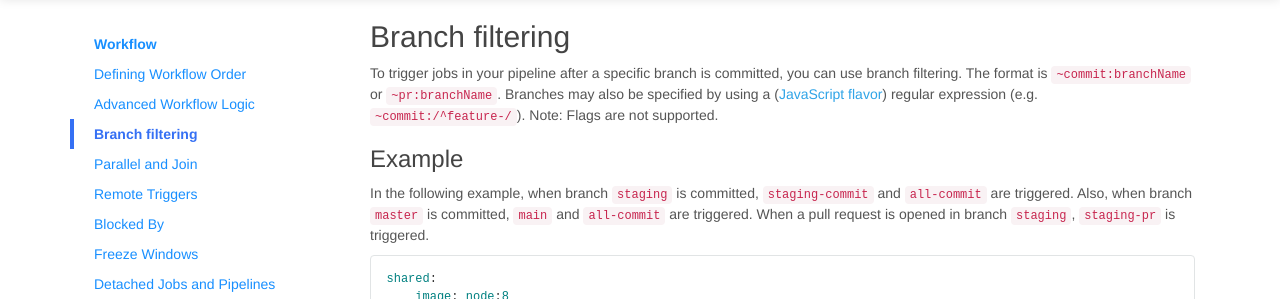
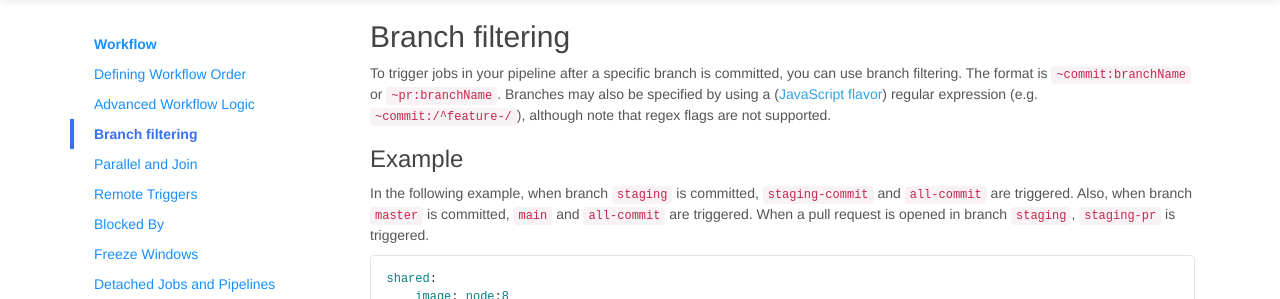
Before and after one commit to screwdriver-cd/guide, a Jekyll site: the page built from docs/user-guide/configuration/workflow.md, in a window 1280 px wide and 900 px high, scrolled down 2372 px. Shown: the part 153-452 px from the top of the window. Built offline with Jekyll 4.4.1, drawn with Linux system fonts in a browser that asks for light colours; some of the changed text lies outside the part shown.

Commit message:
Fix tildes for same pipeline job (#325)

````diff
--- a/docs/user-guide/configuration/workflow.md
+++ b/docs/user-guide/configuration/workflow.md
@@ -129,7 +129,7 @@ If job names are prefixed with tildes in a `requires` line, then the job will st
 is equivalent to the Boolean expression `A OR C OR E OR (B AND D AND F)`. Such a complicated `requires` line in an actual workflow should be regarded as a code smell.
 
 ## Branch filtering
-To trigger jobs in your pipeline after a specific branch is committed, you can use branch filtering. The format is `~commit:branchName` or `~pr:branchName`. Branches may also be specified by using a ([JavaScript flavor](https://developer.mozilla.org/en-US/docs/Web/JavaScript/Guide/Regular_Expressions)) regular expression (e.g. `~commit:/^feature-/`). Note: Flags are not supported.
+To trigger jobs in your pipeline after a specific branch is committed, you can use branch filtering. The format is `~commit:branchName` or `~pr:branchName`. Branches may also be specified by using a ([JavaScript flavor](https://developer.mozilla.org/en-US/docs/Web/JavaScript/Guide/Regular_Expressions)) regular expression (e.g. `~commit:/^feature-/`), although note that regex flags are not supported.
 
 ### Example
 In the following example, when branch `staging` is committed, `staging-commit` and `all-commit` are triggered. Also, when branch `master` is committed, `main` and `all-commit` are triggered. When a pull request is opened in branch `staging`, `staging-pr` is triggered.
@@ -254,12 +254,12 @@ jobs:
       - build: echo "build"
   job2:
     freezeWindows: ['* * ? * 0,6,7']
-    requires: [~job1]
+    requires: [job1]
     steps:
       - build: echo "build"
   job3:
     freezeWindows: ['* 0-10,22-23 ? * *']
-    requires: [~job2]
+    requires: [job2]
     steps:
       - build: echo "build"
 ```
````
